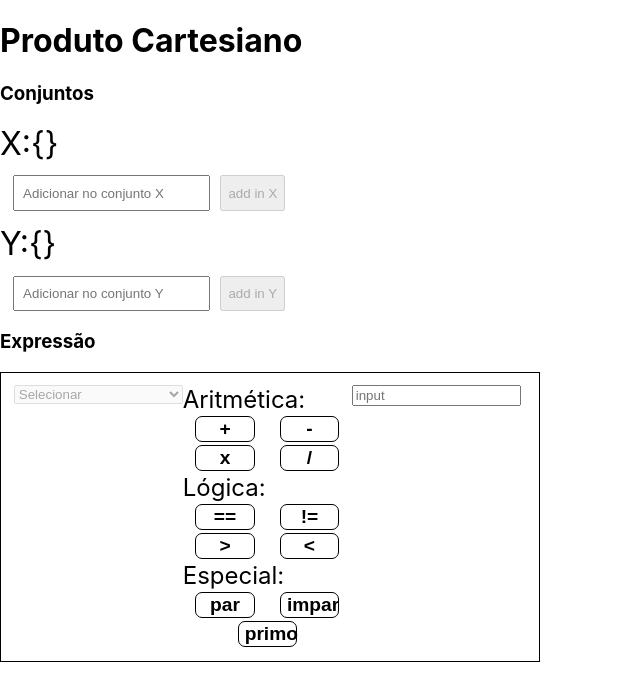
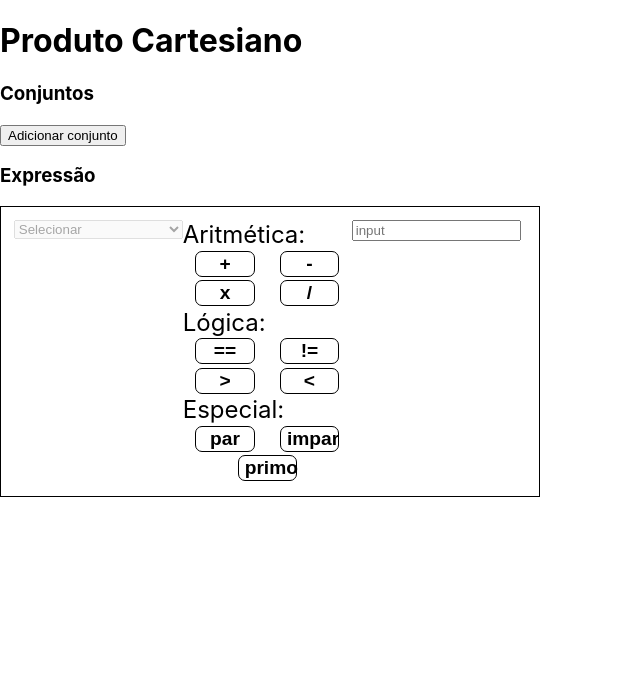
Before and after one commit to andrewcs0901/Produto-Cartesiano-Web, a React (Create React App) app in the folder produto_cartesiano/: page / in a window 1280 px wide. Shown: the top 700 px of the page, without its empty margins (0-640 px from the left). Built offline with nearby package versions, Linux system fonts and the light colour scheme.

Commit message:
adicionado opções de conjuntos de A a Z

```diff
--- a/produto_cartesiano/src/App.js
+++ b/produto_cartesiano/src/App.js
@@ -5,10 +5,12 @@ import Expression from './components/Expression/Expression';
 
 const App = () => {
 
-  const [sets, updateSet] = useState({});
+  const [sets, updateSet] = useState({
+    set: []
+  });
 
-  const updatesSet = (nameSet, collection) => {
-    updateSet({...sets, [nameSet]: collection})
+  const updatesSet = (newSets) => {
+    updateSet({ ...sets, set: newSets });
   }
 
   return (
@@ -18,9 +20,8 @@ const App = () => {
       </header>
       <main>
         <h3>Conjuntos</h3>
-        <Set name="X" action={updatesSet}/>
-        <Set name="Y"action={updatesSet}/>
-        <Expression options={Object.keys(sets).filter(name => sets[name].length)}/>
+        <Set action={updatesSet} />
+        <Expression options={sets.set.filter(set => set.values.length).map(set => set.name)} />
       </main>
     </div>
   );
--- a/produto_cartesiano/src/components/Set/Element.jsx
+++ b/produto_cartesiano/src/components/Set/Element.jsx
@@ -1,36 +1,16 @@
 import React from 'react';
-import styled from 'styled-components';
+import ElementStyle from './ElementStyle'
 
 const Element = (props) => {
 
-    const ElementStyle = styled.div`
-        border: 1px solid black;
-        padding: 0.05em;
-        border-radius: 9%;
-        font-weight: 700;
-        display: flex;
-        width: min-content;
 
-        div.removeSet{
-            cursor: pointer;
-            color: #fff;
-            font-size: 0.6em;
-            border-radius: 50%;
-            font-family: monospace;
-            width: 1em;
-            text-align: center;
-            margin: auto;
-            background-color: #a80000;
-
-        }
-    `
 
     const onClick = () => {
-        props.action(props.value);
+        props.action(props.value, props.name);
     }
 
     return (
-        <ElementStyle>{props.value}<div className="removeSet" onClick={onClick}>X</div></ElementStyle>
+        <ElementStyle className="Set">{props.value}<div className="removeSet" onClick={onClick}>X</div></ElementStyle>
     )
 }
 
--- /dev/null
+++ b/produto_cartesiano/src/components/Set/ElementStyle.jsx
@@ -0,0 +1,24 @@
+import styled from 'styled-components';
+
+const ElementStyle = styled.div`
+        border: 1px solid black;
+        padding: 0.05em;
+        border-radius: 9%;
+        font-weight: 700;
+        display: flex;
+        width: min-content;
+
+        div.removeSet{
+            cursor: pointer;
+            color: #fff;
+            font-size: 0.6em;
+            border-radius: 50%;
+            font-family: monospace;
+            width: 1em;
+            text-align: center;
+            margin: auto;
+            background-color: #a80000;
+
+        }
+    `
+export default ElementStyle;
--- a/produto_cartesiano/src/components/Set/FormSet.jsx
+++ b/produto_cartesiano/src/components/Set/FormSet.jsx
@@ -26,7 +26,7 @@ const FormSet = (props) => {
     }
 
     const submit = () => {
-        props.action(value);
+        props.action(value, props.name);
         setValue(initialState);
     }
 
--- a/produto_cartesiano/src/components/Set/Set.jsx
+++ b/produto_cartesiano/src/components/Set/Set.jsx
@@ -2,48 +2,80 @@ import React, { useState } from 'react';
 import Element from './Element'
 import FormSet from './FormSet';
 import { useEffect } from 'react';
+import Button from '../Buttons/Button';
 
 const leftBracket = "{";
 const rightBracket = "}";
+const setNames = ["A", "B", "C", "D", "E", "F", "G", "H", "I", "J", "K", "L", "M", "N", "O", "P", "Q", "R", "S", "T", "U", "V", "X", "W", "Y", "Z"];
 
 const Set = (props) => {
 
-    const [elements, SetElements] = useState(new Int32Array());
+    const [elements, SetElements] = useState({
+        index: 0,
+        sets: []
+    });
     const { action, name } = props;
 
-    const addElement = (value) => {
-        SetElements([...elements, value]);
+    const addElement = (value, name) => {
+        SetElements({
+            ...elements,
+            sets: elements.sets
+                    .map(set => set.name !== name ? set : {...set, values: [...set.values, value]} )
+        });
     }
 
-    const removeElement = (elementToRemove) => {
-        SetElements(elements.filter(element => element !== elementToRemove));
+    const removeElement = (elementToRemove, name) => {
+        SetElements({
+            ...elements,
+            sets: elements.sets
+                    .map(set => set.name !== name ?
+                            set :
+                            {...set, values: set
+                                            .values.filter(element => element !== elementToRemove)} )
+        });
+    }
+
+    const addSet = () => {
+        SetElements({
+            index: elements.index + 1,
+            sets: [...elements.sets, { name: setNames[elements.index], values: [] }]
+        })
     }
 
     useEffect(() => {
-        action(name, elements);
+        action(elements.sets);
     }, [elements])
 
     const renderSet = () => {
         return (
-            <>
-                {leftBracket}
-                {elements.map((element, index) =>
-                    <span key={index} style={{display:'flex'}}>
-                        {index > 0 ? "," : ""}<Element value={element} action={removeElement} />
-                    </span>)}
-                {rightBracket}
-            </>
+            <div>
+                {elements.sets.map(set => (
+                    <div key={set.name}>
+                        <div style={{ display: "flex" }}>
+                            <div>{set.name}:</div>
+                            {leftBracket}
+                            {set.values.map((element, index) =>
+                                <span key={index} style={{ display: 'flex' }}>
+                                    {index > 0 ? "," : ""}<Element value={element} action={removeElement} name={set.name}/>
+                                </span>)}
+                            {rightBracket}
+                        </div>
+                        <div>
+                            <FormSet action={addElement} name={set.name} />
+                        </div>
+                    </div>
+                )
+                )}
+            </div>
         )
     }
 
-    return (<div style={{fontSize: '2em'}}>
-        <div style={{display: "flex"}}>
-            <div>{props.name}:</div>{renderSet()}
-        </div>
-        <div>
-            <FormSet action={addElement} name={props.name} />
-        </div>
-    </div>)
+    return (<div>
+                <div>
+                    <Button label="Adicionar conjunto" onClick={addSet} />
+                </div>
+                {renderSet()}
+            </div>)
 }
 
 export default Set;
```
